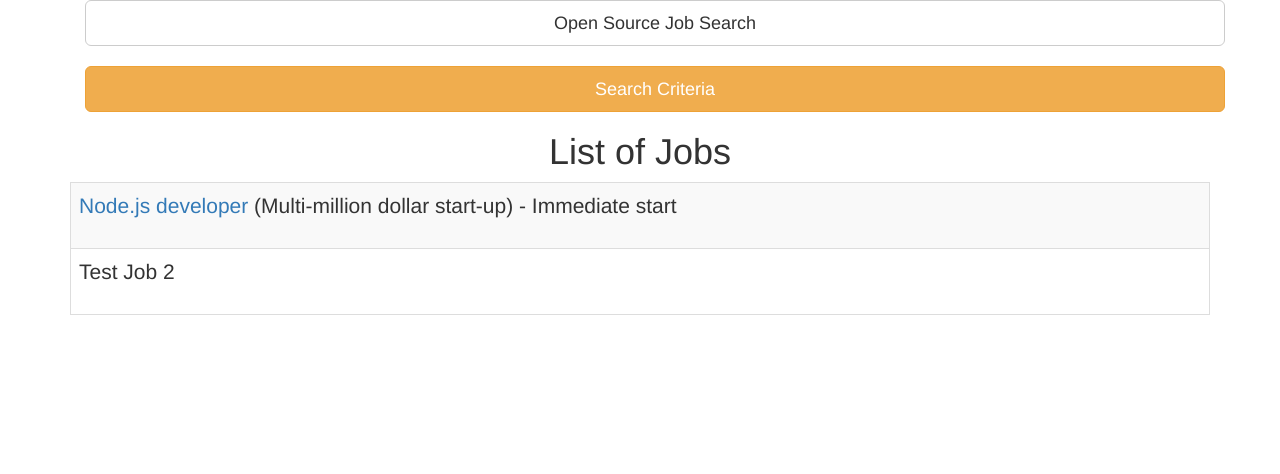
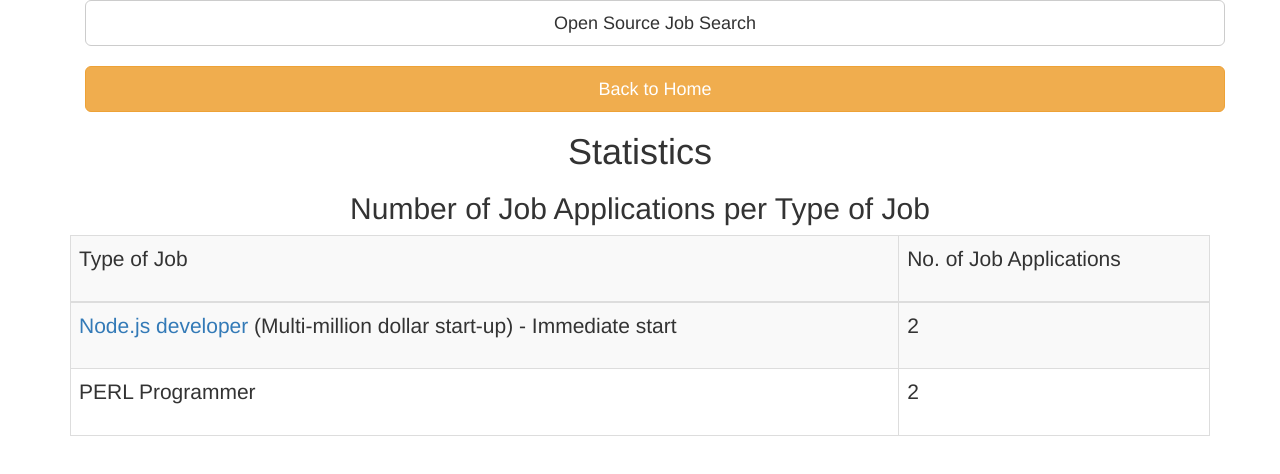
Before and after one commit to opensourcejobsearch/opensourcejobsearch.github.io, a plain HTML site: page statistics.html in a window 1280 px wide. Drawn offline with nearby package versions, Linux system fonts and the light colour scheme.

Commit message:
Update statistics.html

```diff
--- a/statistics.html
+++ b/statistics.html
@@ -22,30 +22,49 @@
 <div class="row">
 <div class="col-md-12">
 <!-- Indicates caution should be taken with this action -->
-<button type="button" class="btn btn-warning btn-lg btn-block" onclick="window.location.href='search1.html'">Search Criteria</button>
+<button type="button" class="btn btn-warning btn-lg btn-block" onclick="window.location.href='index.html'">Back to Home</button>
 </div>
 </div>
 </div>
 <h1 class="text-center">
-List of Jobs
+Statistics
 </h1>
+
+<h2 class="text-center">
+Number of Job Applications per Type of Job
+</h2>
+
 <!-- Table with alternating cell background color and outer frame -->
 <table class="table table-striped table-bordered">
+<tr>
+<th>
+<p class="lead text-justify">Type of Job</p>
+</td>
+<th>
+<p class="lead text-justify">No. of Job Applications</p>
+</td>
+</tr>
 <tbody>
 <tr>
 <td>
 <p class="lead text-justify">
 <a href="job2.html">Node.js developer</a> (Multi-million dollar start-up) - Immediate start</p>
 </td>
+<td>
+<p class="lead text-justify">2</p>
+</td>
 </tr>
 <tr>
 <td>
-<p class="lead text-justify">
-Test Job 2</p>
+<p class="lead text-justify">PERL Programmer</p>
+</td>
+<td>
+<p class="lead text-justify">2</p>
 </td>
 </tr>
 </tbody>
 </table>
+
 </div>
 <!-- JavaScript placed at the end of the document so the pages load faster -->
 <!-- jQuery (necessary for Bootstrap's JavaScript plugins) -->
```
